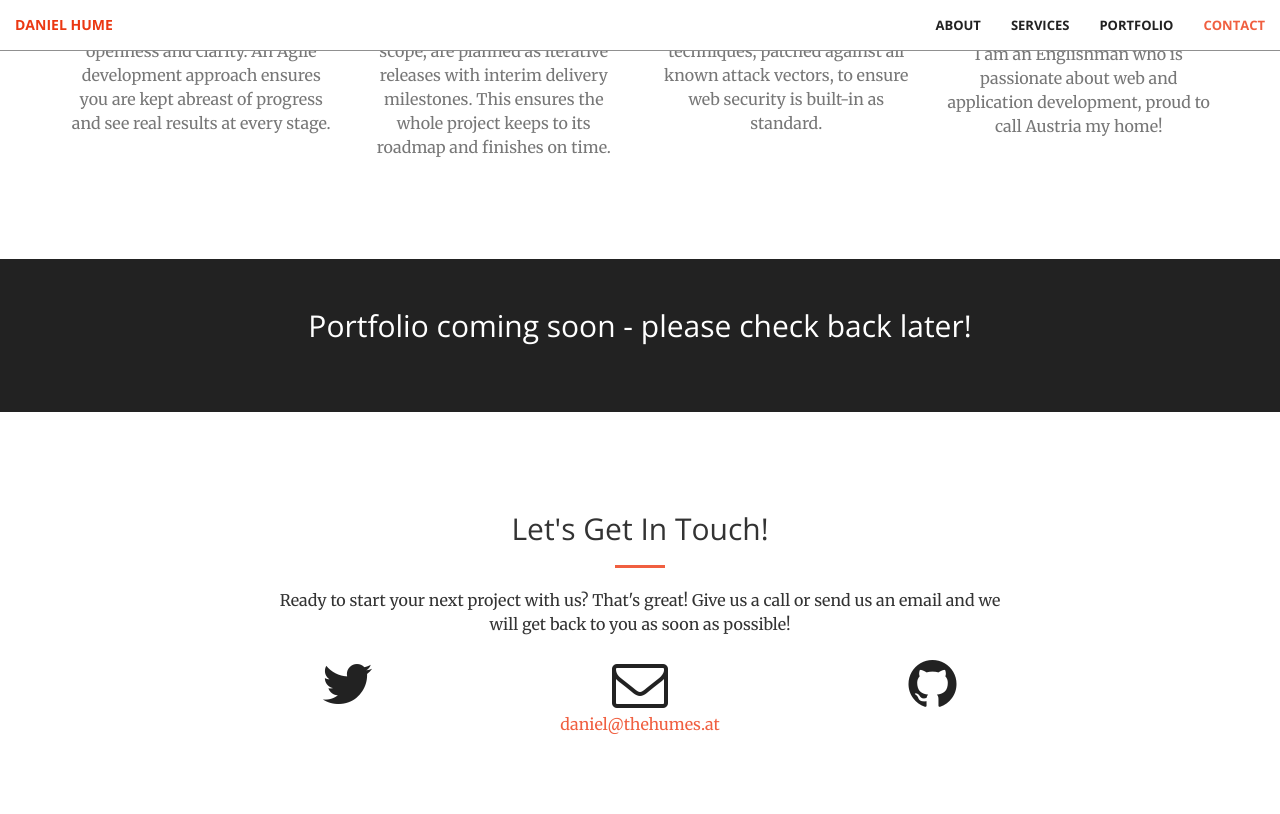
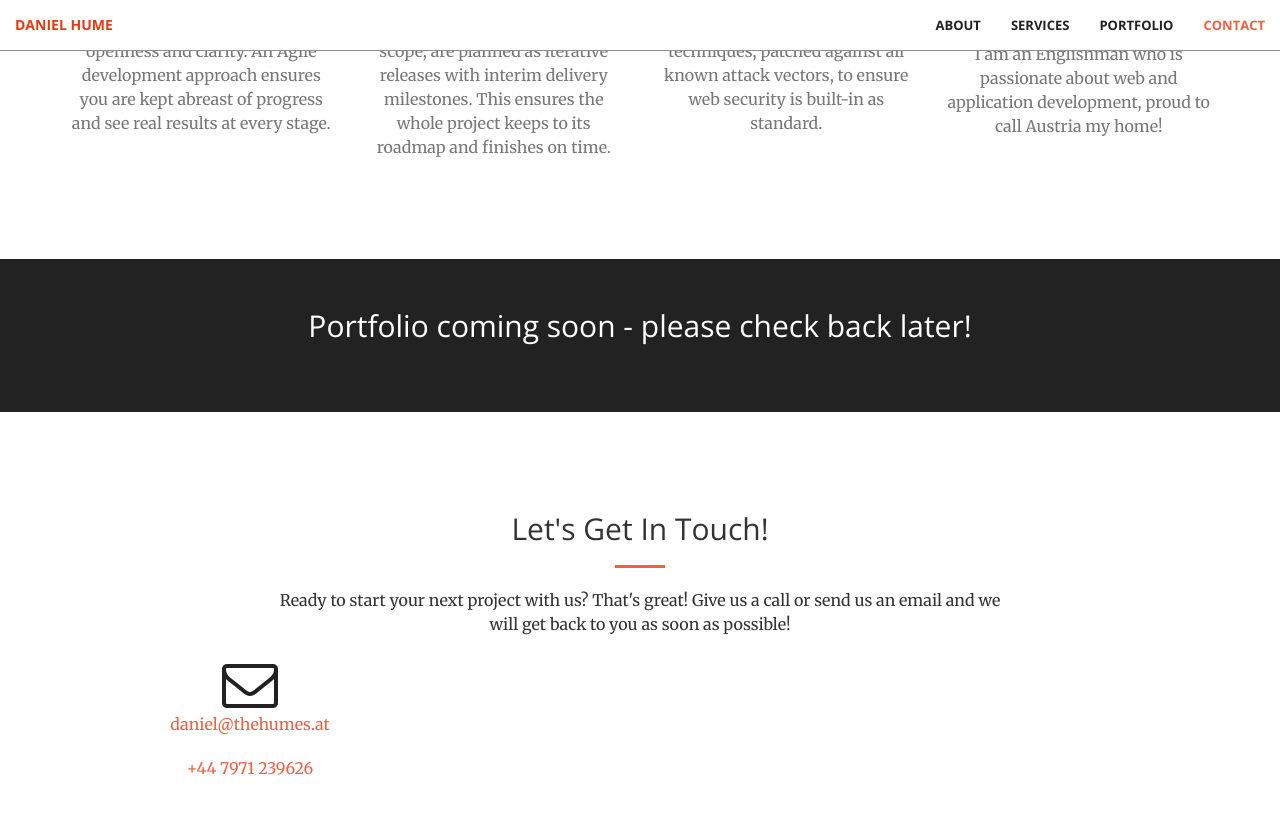
Before and after one commit to FearNotDaniel/website, a Jekyll site: the page built from index.html, in a window 1280 px wide and 900 px high, scrolled down 1876 px. Shown: the top 814 px of the window. Built offline with Jekyll 4.4.1, drawn with Linux system fonts in a browser that asks for light colours.

Commit message:
various copy changes - contacts

```diff
--- a/_includes/contact.html
+++ b/_includes/contact.html
@@ -6,24 +6,29 @@
                 <hr class="primary">
                 <p>Ready to start your next project with us? That's great! Give us a call or send us an email and we will get back to you as soon as possible!</p>
             </div>
+		{% comment %}
         <div class="col-lg-2 col-lg-offset-2 text-center">
             <a href="https://twitter.com/{{ site.twitter_username }}">
                 <i class="fa fa-twitter fa-3x wow bounceIn" data-wow-delay=".1s"></i>
                 <p>{{ site.twitter_username }}</p>
             </a>
         </div>
+		{% endcomment %}
         <div class="col-lg-2 col-lg-offset-1 text-center">
             <a href="mailto:{{ site.email }}">
             <i class="fa fa-envelope-o fa-3x wow bounceIn" data-wow-delay=".1s"></i>
                 <p>{{ site.email }}</p>
+				<p>+44 7971 239626</p>
             </a>
         </div>
+		{% comment %}
         <div class="col-lg-2 col-lg-offset-1 text-center">
             <a href="https://github.com/{{ site.github_username }}">
             <i class="fa fa-github fa-3x wow bounceIn" data-wow-delay=".1s"></i>
                 <p>{{ site.github_username }}</p>
             </a>
         </div>
+		{% endcomment %}
 
     </div>
 </section>
```
